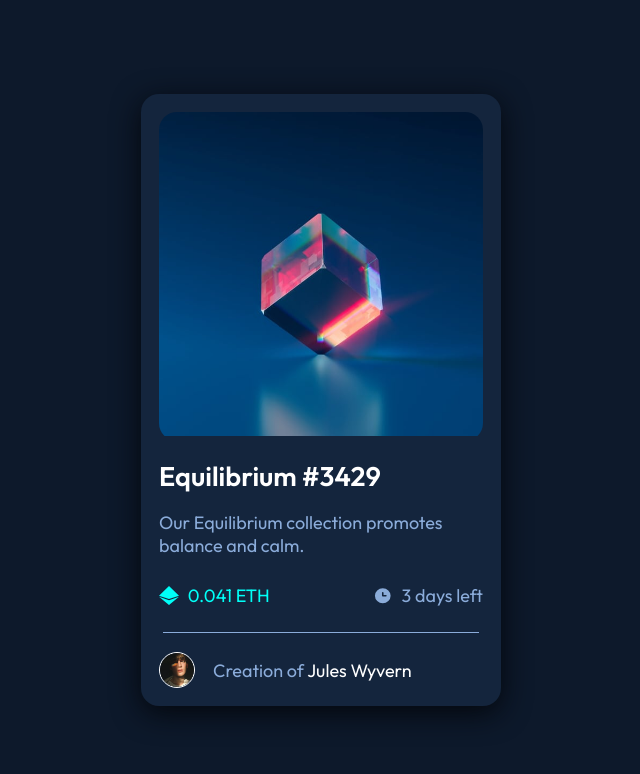
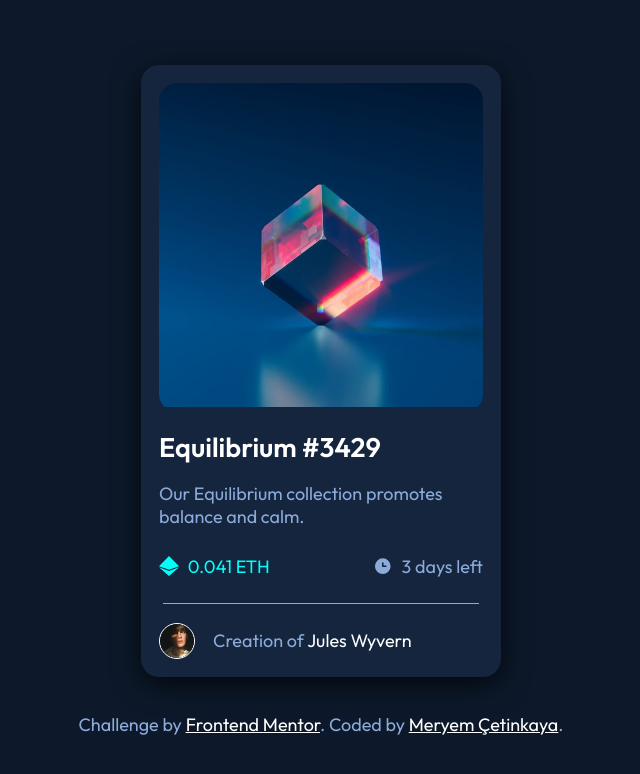
Before and after one commit to meryemctnky/frontend-mentor-challenges, a plain HTML site: page nft-preview-card-component/index.html in a window 1280 px wide. Shown: the whole page, without its empty margins (319-959 px from the left). Drawn offline with Linux system fonts and the light colour scheme.

```diff
--- a/nft-preview-card-component/css/style.css
+++ b/nft-preview-card-component/css/style.css
@@ -23,6 +23,7 @@
 body {
   height: 100vh;
   display: flex;
+  flex-direction: column;
   align-items: center;
   justify-content: center;
   background-color: var(--neutral-very-dark-blue-main-bg);
@@ -158,3 +159,13 @@ body {
   color: var(--primary-cyan);
   cursor: pointer;
 }
+
+.attribution {
+  margin-top: 2rem;
+  font-size: 1em;
+  text-align: center;
+  color: var(--primary-soft-blue);
+}
+.attribution a {
+  color: var(--neutral-white);
+}
--- a/nft-preview-card-component/index.html
+++ b/nft-preview-card-component/index.html
@@ -40,5 +40,11 @@
         <p>Creation of <span>Jules Wyvern</span></p>
       </div>
     </div>
+    <footer>
+      <p class="attribution">
+        Challenge by <a href="https://www.frontendmentor.io?ref=challenge" target="_blank">Frontend Mentor</a>. Coded by
+        <a href="#">Meryem Çetinkaya</a>.
+      </p>
+    </footer>
   </body>
 </html>
```
Also changed, not shown: nft-preview-card-component/assets/desktop-design.jpg (deleted), nft-preview-card-component/assets/screenshot-mobile.png (added), nft-preview-card-component/assets/screenshot.png (added), 2 other files.
